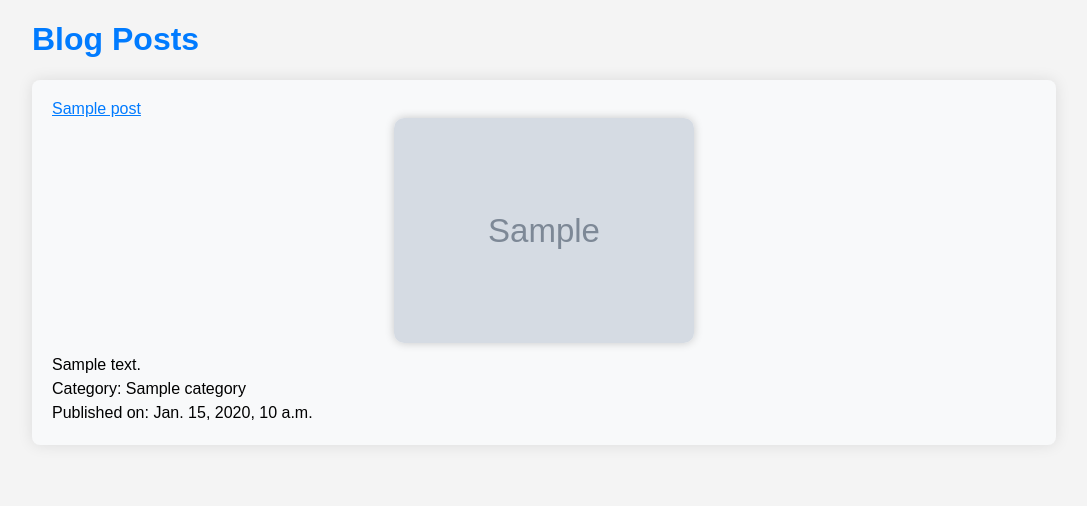
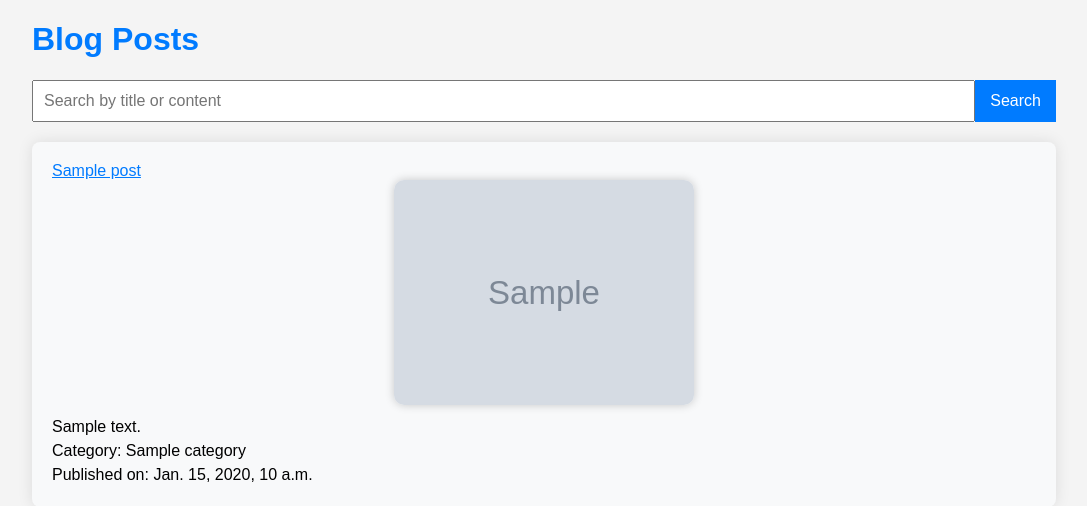
Before and after one commit to ciwwan1980/create-post-django, a Django app: page /blog/ in a window 1280 px wide. Shown: the top 506 px of the page, without its empty margins (96-1183 px from the left). Run offline with Django 4.2, Linux system fonts and the light colour scheme; tables that the repository leaves empty hold one stand-in row (values such as "Sample post"); grey boxes marked "Sample" are stand-in pictures.

Commit message:
adding Home symbol inside postdetail and search button in Post_list

```diff
--- a/blog/views.py
+++ b/blog/views.py
@@ -4,9 +4,15 @@ from .models import Post
 from .forms import PostForm
 
 
+from django.shortcuts import render
+from .models import Post
+
 def post_list(request):
-    posts = Post.objects.all()
-    return render(request, 'blog/post_list.html', {'posts': posts})
+    search_query = request.GET.get('search', '')
+    posts = Post.objects.filter(title__icontains=search_query)
+    context = {'posts': posts}
+    return render(request, 'blog/post_list.html', context)
+
 
 
 def news(request):
--- a/blog_post/settings.py
+++ b/blog_post/settings.py
@@ -58,7 +58,7 @@ ROOT_URLCONF = "blog_post.urls"
 TEMPLATES = [
     {
         "BACKEND": "django.template.backends.django.DjangoTemplates",
-        "DIRS": [BASE_DIR/"templates"],
+        "DIRS": [os.path.join(BASE_DIR, "templates")],
         "APP_DIRS": True,
         "OPTIONS": {
             "context_processors": [
@@ -70,6 +70,7 @@ TEMPLATES = [
         },
     },
 ]
+
 
 WSGI_APPLICATION = "blog_post.wsgi.application"
 
--- a/static/css/custom_styles.css
+++ b/static/css/custom_styles.css
@@ -54,3 +54,27 @@ ul {
   list-style: none;
   padding: 0;
 }
+
+form {
+  display: flex;
+  margin-bottom: 20px;
+}
+
+input[type="text"] {
+  flex: 1;
+  padding: 10px;
+  font-size: 16px;
+}
+
+button {
+  padding: 10px 15px;
+  background-color: #007BFF;
+  color: #fff;
+  border: none;
+  cursor: pointer;
+  font-size: 16px;
+}
+
+button:hover {
+  background-color: #0056b3;
+}
--- a/templates/blog/post_detail.html
+++ b/templates/blog/post_detail.html
@@ -9,6 +9,10 @@
 </head>
 <body>
     <div class="container">
+        <a class="back-link" href="{% url 'post_list' %}">🏠 Back to Home Page</a>
+
+
+
         <h1>{{ post.title }}</h1>
         <img src="{{ post.image.url }}" alt="post_image">
         <p>{{ post.content }}</p>
--- a/templates/blog/post_list.html
+++ b/templates/blog/post_list.html
@@ -10,6 +10,12 @@
 <body>
     <div class="container">
         <h1>Blog Posts</h1>
+
+        <!-- Search Form -->
+        <form method="GET" action="{% url 'post_list' %}">
+            <input type="text" name="search" placeholder="Search by title or content">
+            <button type="submit">Search</button>
+        </form>
 
         {% for post in posts %}
             <div class="post">
```
Also changed, not shown: static/css/post_detail.css (+18 -0 lines), 1 other file.
